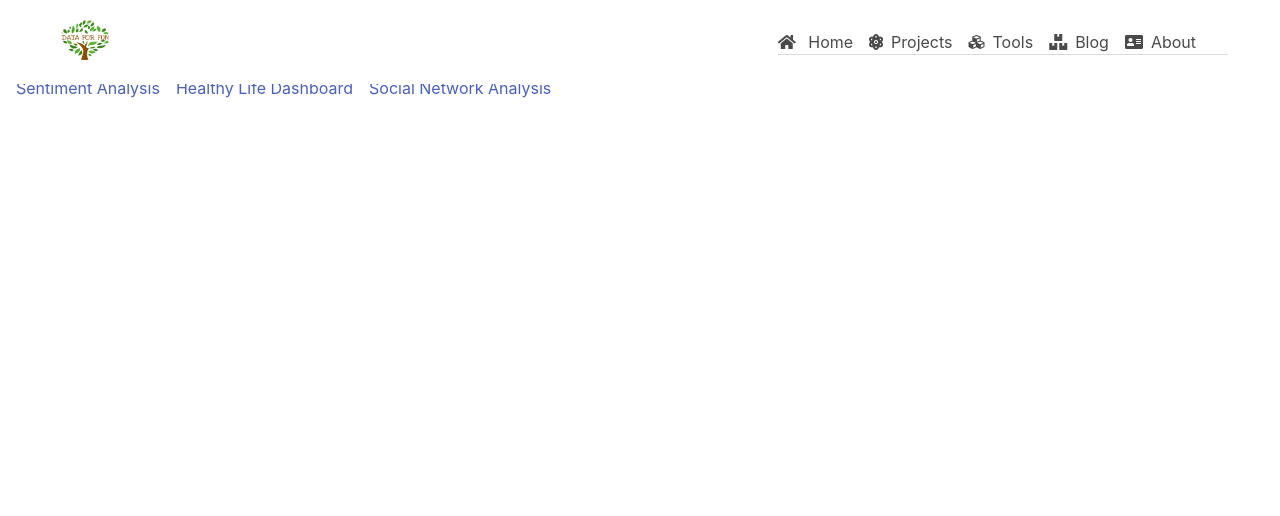
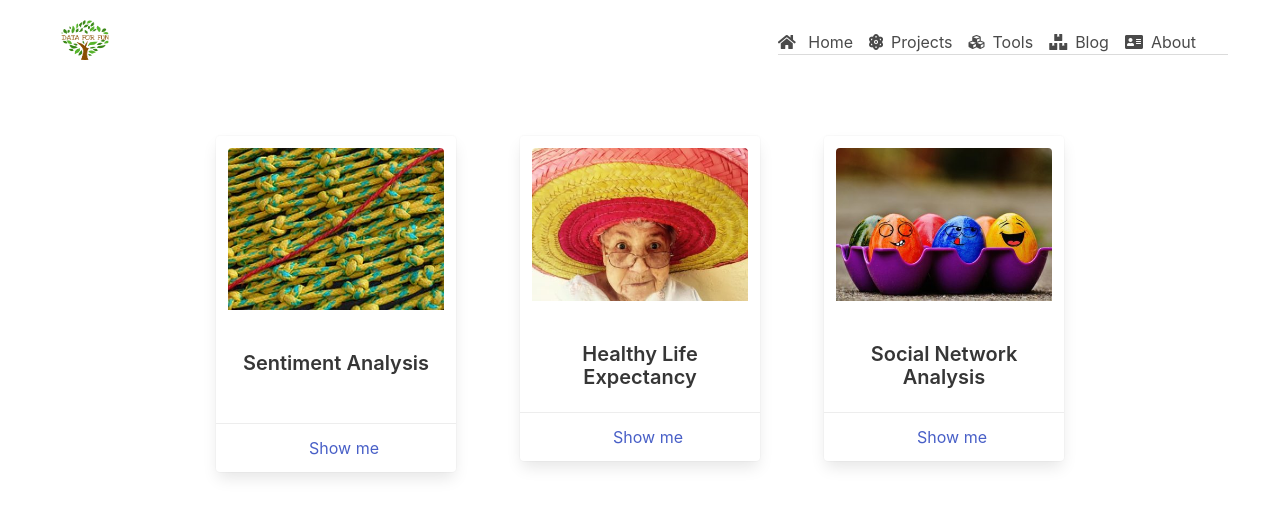
Before and after one commit to AviBlinder/dataforfun, a Vue app: page /projects in a window 1280 px wide. Shown: the top 516 px of the page. Built offline with nearby package versions, Linux system fonts and the light colour scheme.

Commit message:
'$npm_config_comment'

```diff
--- a/src/views/Projects.vue
+++ b/src/views/Projects.vue
@@ -1,10 +1,83 @@
 <template>
   <div>
-    <h1>This is the Projects page</h1>
+    <!-- cards -->
+    <section class="section">
+      <div class="container">
+        <div class="mt-5 columns is-centered is-8 is-variable">
+          <!-- Sentiment Analysis  -->
+          <div class="column is-4-tablet is-3-desktop">
+            <div class="card">
+              <div class="card-image has-text-centered px-3 py-3">
+                <img src="../assets/fishing-net-1526496__180.jpg"
+                alt="Sentiment Analysis" />
+              </div>
+              <div class="card-content">
+                <p class="title is-size-5 has-text-centered">Sentiment Analysis</p>
+                <span></span>
+              </div>
+              <footer class="card-footer">
+                <p class="card-footer-item">
+              <router-link
+                style="margin-left:1rem"
+                :to="{name: 'sentiment-analysis'}"
+                tag="a">Show me
+                </router-link>
+               </p>
+              </footer>
+            </div>
+          </div>
+          <!-- Healthy life dashboard -->
+          <div class="column is-4-tablet is-3-desktop">
+            <div class="card">
+              <div class="card-image has-text-centered px-3 py-3">
+                <img src="../assets/elder-woman-with-hat-400x284.jpg"
+                alt="Sentiment Analysis" />
+              </div>
+              <div class="card-content">
+                <p class="title is-size-5 has-text-centered">Healthy Life Expectancy</p>
+              </div>
+              <footer class="card-footer">
+                <p class="card-footer-item">
 
-   <router-link style="margin-left:1rem" :to="{name: 'sentiment-analysis'}" tag="a">Sentiment Analysis</router-link>
-   <router-link style="margin-left:1rem" :to="{name: 'comparing-healthy-life'}" tag="a">Healthy Life Dashboard</router-link>
-   <router-link style="margin-left:1rem" :to="{name: 'social-network-analysis'}" tag="a">Social Network Analysis</router-link>
+     <router-link
+     style="margin-left:1rem"
+     :to="{name: 'comparing-healthy-life'}"
+     tag="a">
+     Show me
+     </router-link>
+               </p>
+              </footer>
+            </div>
+          </div>
+          <!--  -->
+          <div class="column is-4-tablet is-3-desktop">
+            <div class="card">
+              <div class="card-image has-text-centered px-3 py-3">
+                <img src="../assets/easter-1238465__340-400x284.jpg"
+                alt="Sentiment Analysis" />
+              </div>
+              <div class="card-content">
+                <p class="title is-size-5 has-text-centered">Social Network Analysis</p>
+              </div>
+              <footer class="card-footer">
+                <p class="card-footer-item">
+            <router-link
+              style="margin-left:1rem"
+              :to="{name: 'social-network-analysis'}"
+              tag="a">
+              Show me
+              </router-link>
+               </p>
+              </footer>
+            </div>
+          </div>
+          <!--  -->
+        </div>
+      </div>
+    </section>
+
+
+
     <router-view> </router-view>
   </div>
 </template>
--- a/src/views/Tools.vue
+++ b/src/views/Tools.vue
@@ -1,9 +1,37 @@
 <template>
   <div class="about">
-    <h1>This is the Tools page</h1>
 
-           <router-link style="margin-left:1rem" :to="{name: 'time-series-forecasts-calculator'}"
-       tag="a">Time Series Forecasts Calculator</router-link>
+     <section class="section">
+      <div class="container">
+        <div class="mt-5 columns is-centered is-8 is-variable">
+          <!-- Sentiment Analysis  -->
+          <div class="column is-4-tablet is-3-desktop">
+            <div class="card">
+              <div class="card-image has-text-centered px-3 py-3">
+                <img src="../assets/time_is_money-1637393__180.jpg"
+                alt="Sentiment Analysis" />
+              </div>
+              <div class="card-content">
+                <p class="title is-size-5 has-text-centered">Time Series Forecasts Calculator</p>
+                <span></span>
+              </div>
+              <footer class="card-footer">
+                <p class="card-footer-item">
+           <router-link
+            style="margin-left:1rem"
+            :to="{name: 'time-series-forecasts-calculator'}"
+              tag="a">
+              Show me
+              </router-link>
+               </p>
+              </footer>
+            </div>
+          </div>
+
+        </div>
+      </div>
+     </section>
+
 
 
   </div>
```
Also changed, not shown: src/assets/time_is_money-1637393__180-150x150.jpg (added), src/assets/time_is_money-1637393__180.jpg (added).
